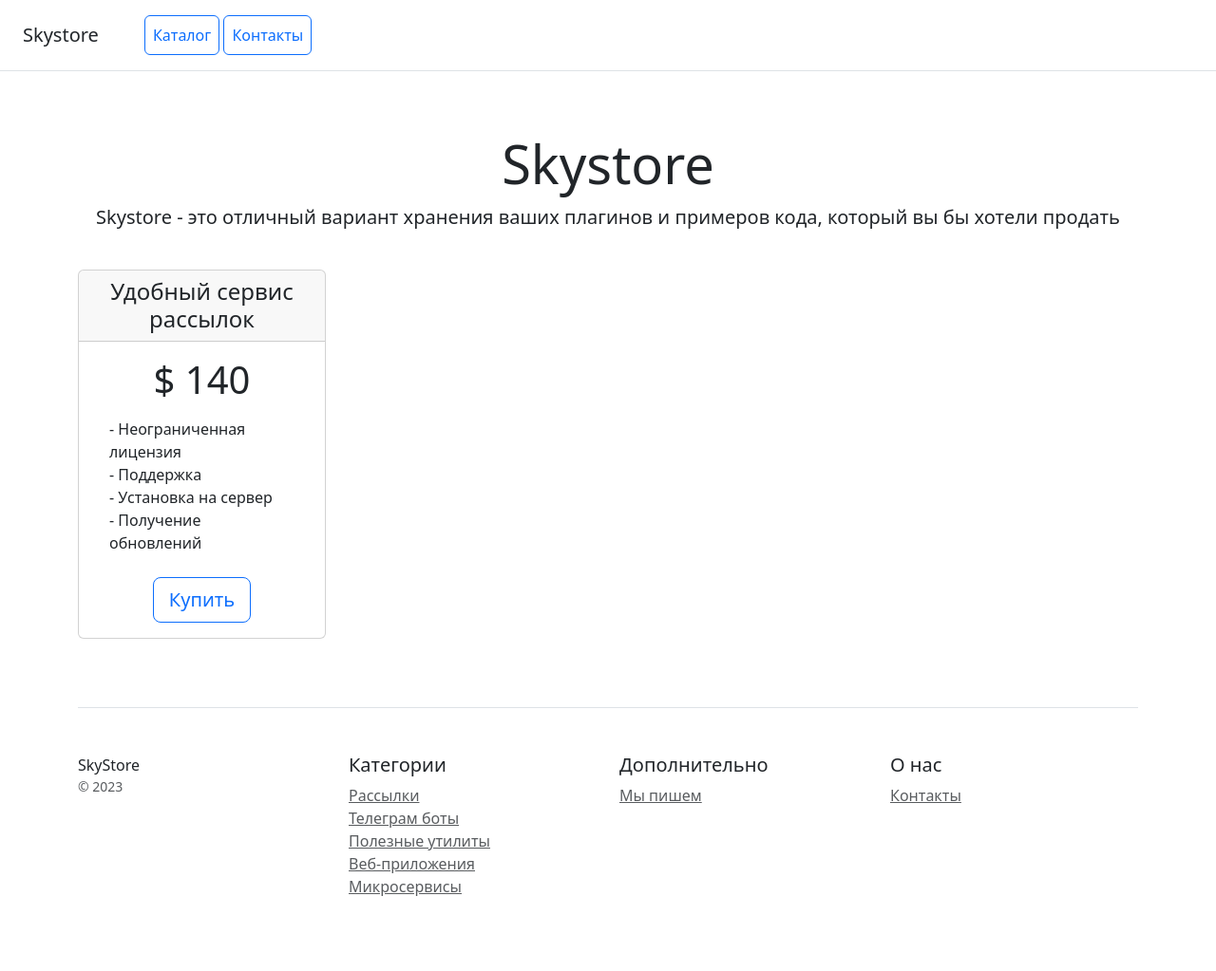
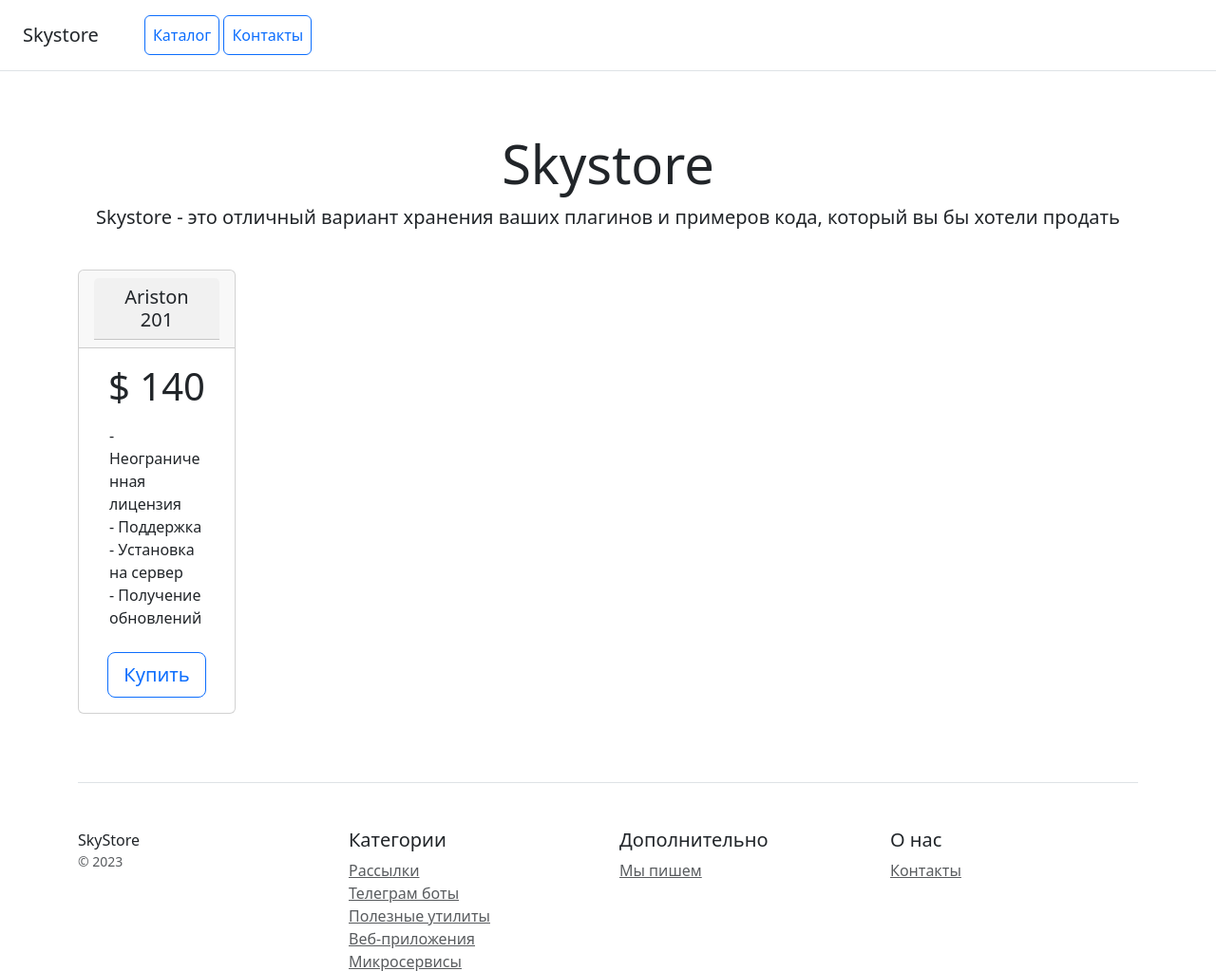
Before and after one commit to dimasimakov1212/homework_19.2, a Django app: template catalog/templates/catalog/home.html in a window 1280 px wide. Shown: the top 1023 px of the page at 95% size. Before the commit the page ends 944 px from the top, so only its background shows below. Run offline with Django 4.2, Linux system fonts and the light colour scheme; the template is opened without the code that fills it: values that come from a table or form of the project are taken from there, others are empty; data comes from the database, SQL or seed files in the repository; some libraries are stand-ins or nearby versions.

Commit message:
add controller

```diff
--- a/catalog/templates/catalog/home.html
+++ b/catalog/templates/catalog/home.html
@@ -23,10 +23,13 @@
 
 <div class="container">
     <div class="row text-center">
-        <div class="col-3">
+        <div class="col-2">
             <div class="card mb-4 box-shadow">
                 <div class="card-header">
-                    <h4 class="my-0 font-weight-normal">Удобный сервис рассылок</h4>
+                    <div class="card-header">
+
+                    <h5 class="my-0 font-weight-normal">{{name.product_name}}</h5>
+                    </div>
                 </div>
                 <div class="card-body">
                     <h1 class="card-title pricing-card-title">$ 140</h1>
--- a/catalog/urls.py
+++ b/catalog/urls.py
@@ -1,8 +1,9 @@
 from django.urls import path
 
-from catalog.views import index, contact
+from catalog.views import index, contact, product_show
 
 urlpatterns = [
     path('', index),
-    path('contacts/', contact)
+    path('contacts/', contact),
+    path('home/', product_show),
 ]
```
Also changed, not shown: catalog/views.py (+11 -0 lines).
